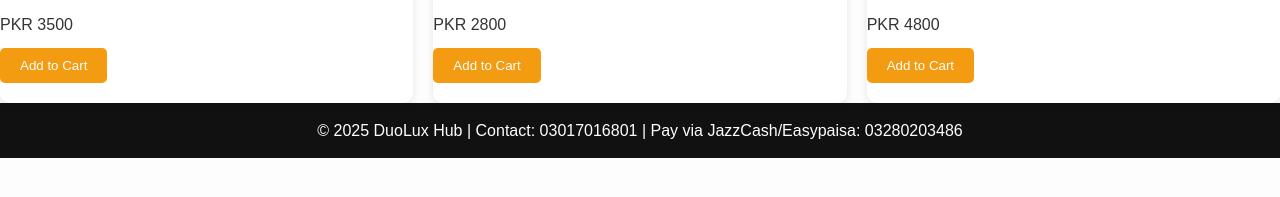
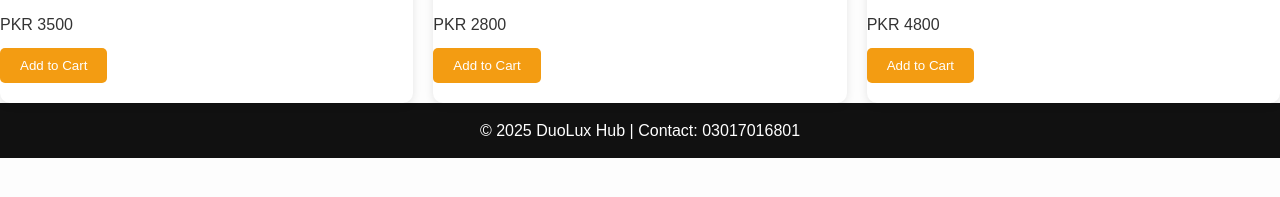
Before and after one commit to siddique31/Duolux-Hub-Store, a plain HTML site: page watches.html in a window 1280 px wide. Shown: the part 359-556 px from the top of the page. Drawn offline with Linux system fonts and the light colour scheme.

Commit message:
watches.html

```diff
--- a/watches.html
+++ b/watches.html
@@ -30,14 +30,12 @@
       <p>PKR 3500</p>
       <button class="btn" onclick="addToCart('Luxury Quartz Watch', 3500)">Add to Cart</button>
     </div>
-
     <div class="card">
       <img src="https://i.imgur.com/ixEkwbY.jpg" alt="Casual Watch">
       <h3>Casual Analog Watch</h3>
       <p>PKR 2800</p>
       <button class="btn" onclick="addToCart('Casual Analog Watch', 2800)">Add to Cart</button>
     </div>
-
     <div class="card">
       <img src="https://i.imgur.com/nHIr9ct.jpg" alt="Couple Watch">
       <h3>Couple Quartz Watch Set</h3>
@@ -48,7 +46,7 @@
 </section>
 
 <footer>
-  <p>&copy; 2025 DuoLux Hub | Contact: 03017016801 | Pay via JazzCash/Easypaisa: 03280203486</p>
+  <p>&copy; 2025 DuoLux Hub | Contact: 03017016801</p>
 </footer>
 <script src="cart.js"></script>
 </body>
```
